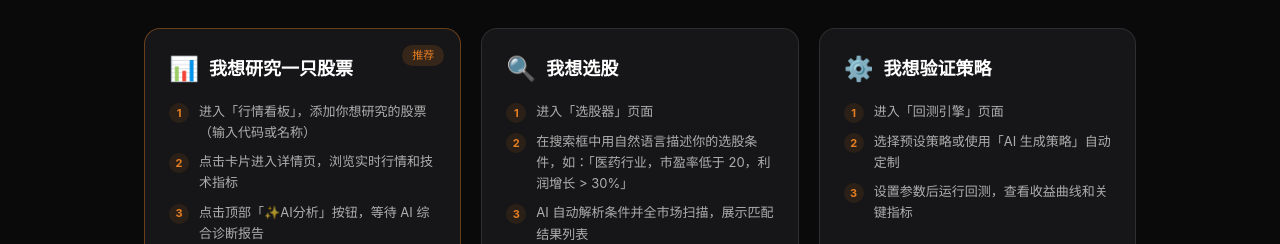
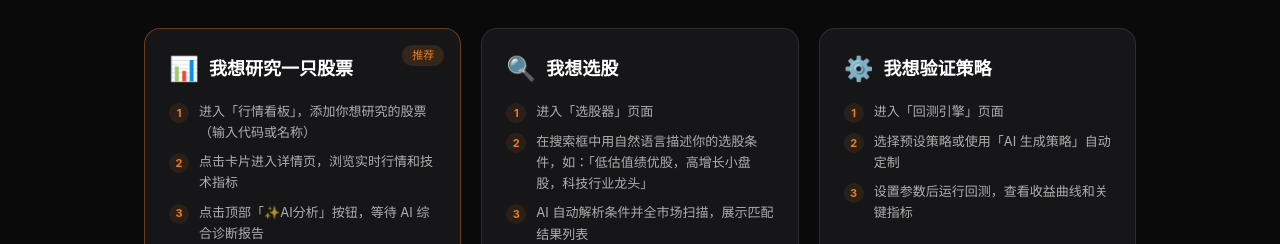
Before and after one commit to woodyyan/pumpkin-pro, a Next.js app in the folder frontend/: page / in a window 1280 px wide. Shown: the part 940-1184 px from the top of the page. Built offline with nearby package versions, Linux system fonts and the light colour scheme; no server answers.

Commit message:
update: 首页选股场景示例改为更口语化的自然语言描述

```diff
--- a/frontend/pages/index.js
+++ b/frontend/pages/index.js
@@ -72,7 +72,7 @@ const SCENARIOS = [
     recommended: false,
     steps: [
       '进入「选股器」页面',
-      '在搜索框中用自然语言描述你的选股条件，如：「医药行业，市盈率低于 20，利润增长 > 30%」',
+      '在搜索框中用自然语言描述你的选股条件，如：「低估值绩优股，高增长小盘股，科技行业龙头」',
       'AI 自动解析条件并全市场扫描，展示匹配结果列表',
     ],
     aiPreview: [
```
